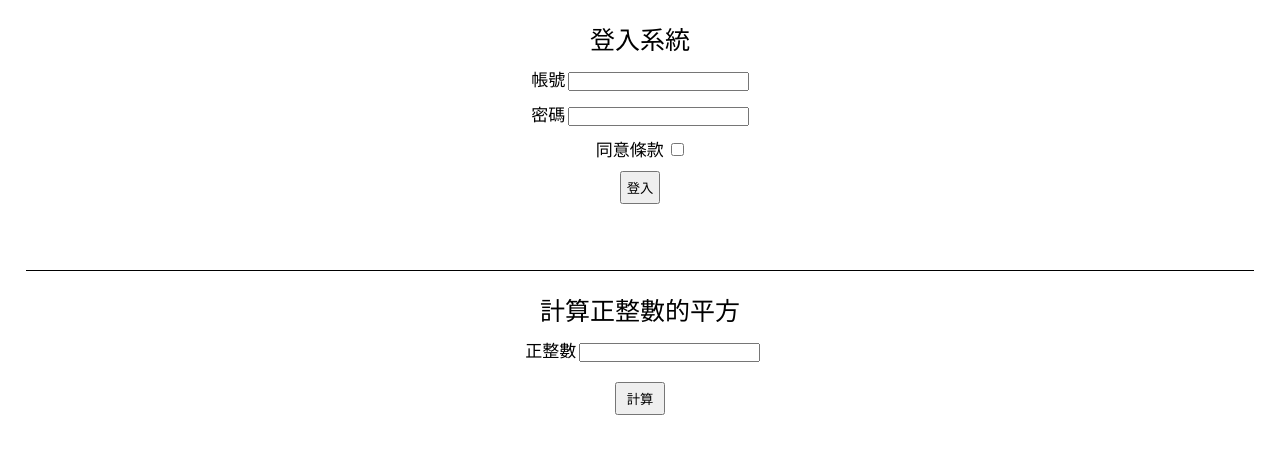
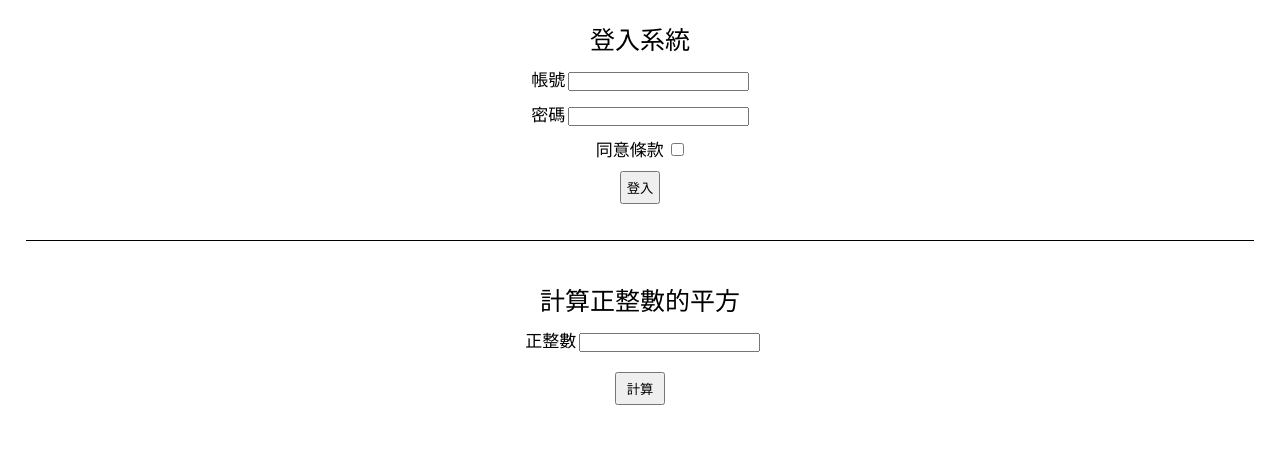
Before and after one commit to jasonghlin/WeHelp-Stage-1, a FastAPI app: page / in a window 1280 px wide. Shown: the part 90-544 px from the top of the page. Run offline with FastAPI, Linux system fonts and the light colour scheme.

Commit message:
fix layout and commit

```diff
--- a/Week-4/Final/static/app.css
+++ b/Week-4/Final/static/app.css
@@ -81,7 +81,7 @@ hr {
     width: 96%;
     background-color:black;
     height: 1px;
-    margin-top: -5rem
+    margin-top: -8rem
 }
 
 .calculator{
@@ -89,7 +89,7 @@ hr {
     flex-direction: column;
     justify-content: center;
     align-items: center;
-    margin-top: 2rem;
+    margin-top: 4rem;
 }
 
 .square-form{
--- a/Week-4/Final/templates/Calculator.html
+++ b/Week-4/Final/templates/Calculator.html
@@ -49,8 +49,6 @@
 <body>
     <div class="header">正整數平方計算結果</div>
     <h1>{{result}}</h1>
-
-
     <a href="{{ url_for('home') }}" onclick="this.parentNode.submit();" class="logout-url">返回首頁</a>
 </body>
 
--- a/Week-4/Final/templates/app.html
+++ b/Week-4/Final/templates/app.html
@@ -6,7 +6,6 @@
     <meta name="viewport" content="width=device-width, initial-scale=1.0">
     <title>會員登入系統</title>
     <link href="{{ url_for('static', path='/app.css') }}" rel="stylesheet">
-    <!-- <link rel="stylesheet" href="../static/Task-1.css"> -->
 </head>
 
 <body>
```
Also changed, not shown: Week-4/Final/app.py (+2 -12 lines).
